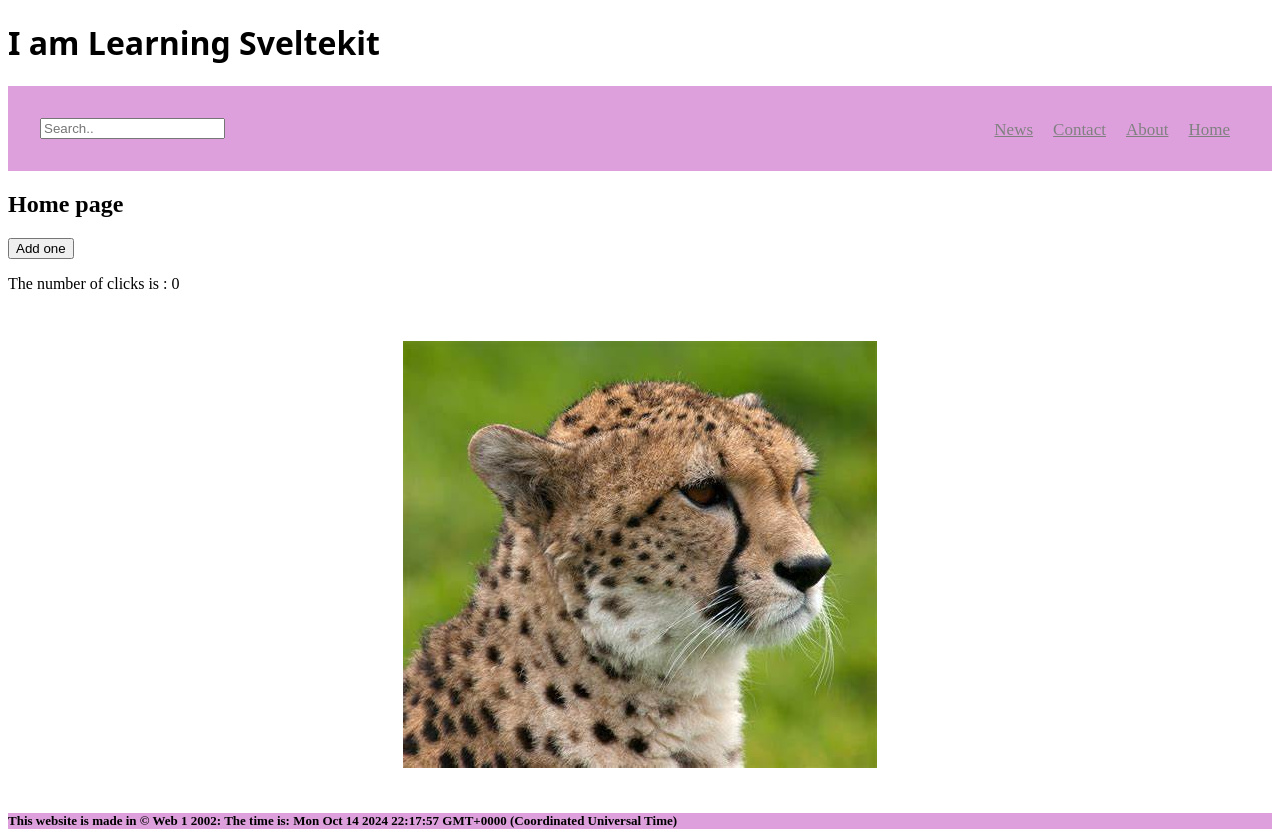
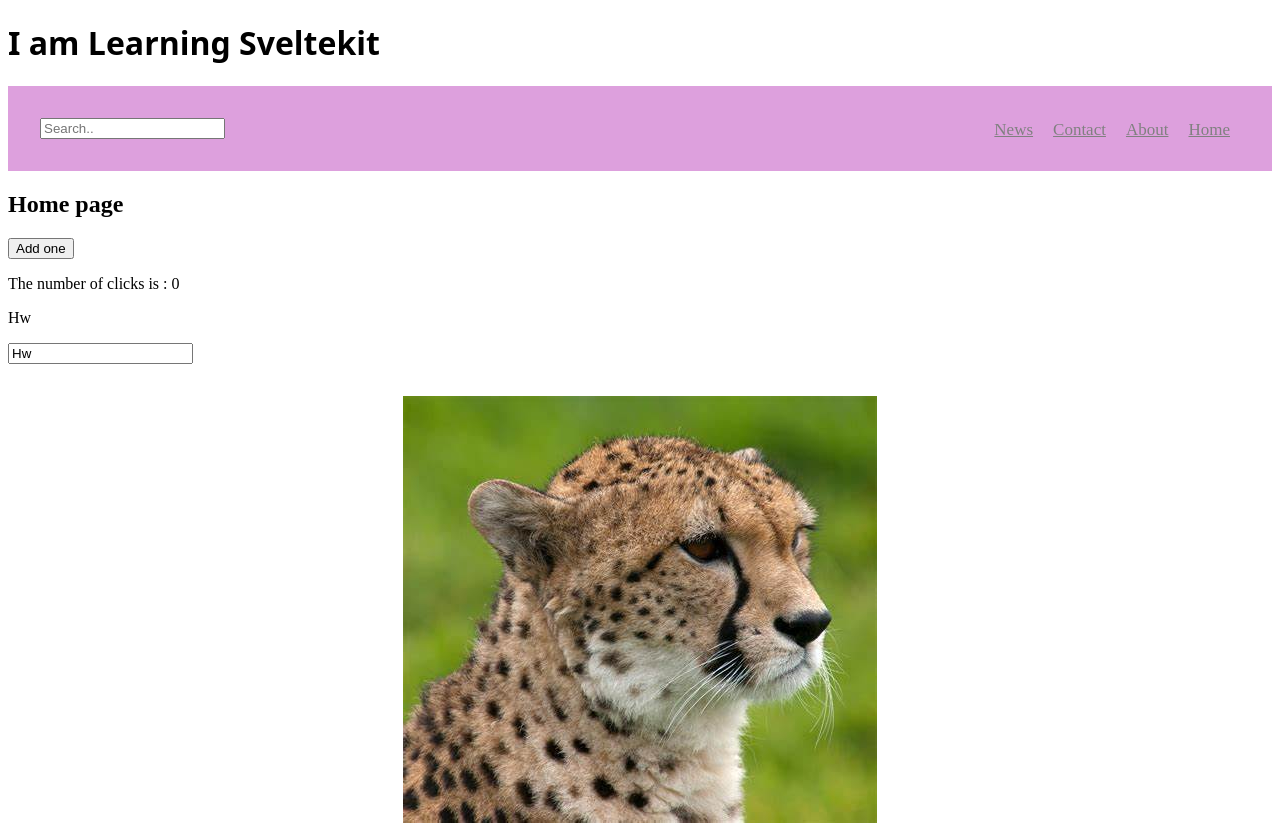
Before and after one commit to marojm1/svelte-practice, a SvelteKit app: page / in a window 1280 px wide. Shown: the top 830 px of the page. Built offline with nearby package versions, Linux system fonts and the light colour scheme.

Commit message:
demonstate binding in svelte

```diff
--- /dev/null
+++ b/src/lib/TextInput.svelte
@@ -0,0 +1,6 @@
+<script>
+    let myText= "Hw";
+</script>
+
+<p>{myText}</p>
+<input type="text" bind:value={myText}>
--- a/src/routes/+page.svelte
+++ b/src/routes/+page.svelte
@@ -4,10 +4,12 @@
     import homepic from "$lib/cheetah.jpg"
     import Footer from "$lib/Footer.svelte"
     import Counter from "$lib/Counter.svelte"
+    import TextInput from "$lib/Textinput.svelte"
 </script>
 
 <Header headingTitle ="Home page"/>
 <Counter></Counter>
+<TextInput></TextInput>
 <div class = imagecontent>
    <img src={homepic} alt="a pic of a cheetah" >
 </div>
```
